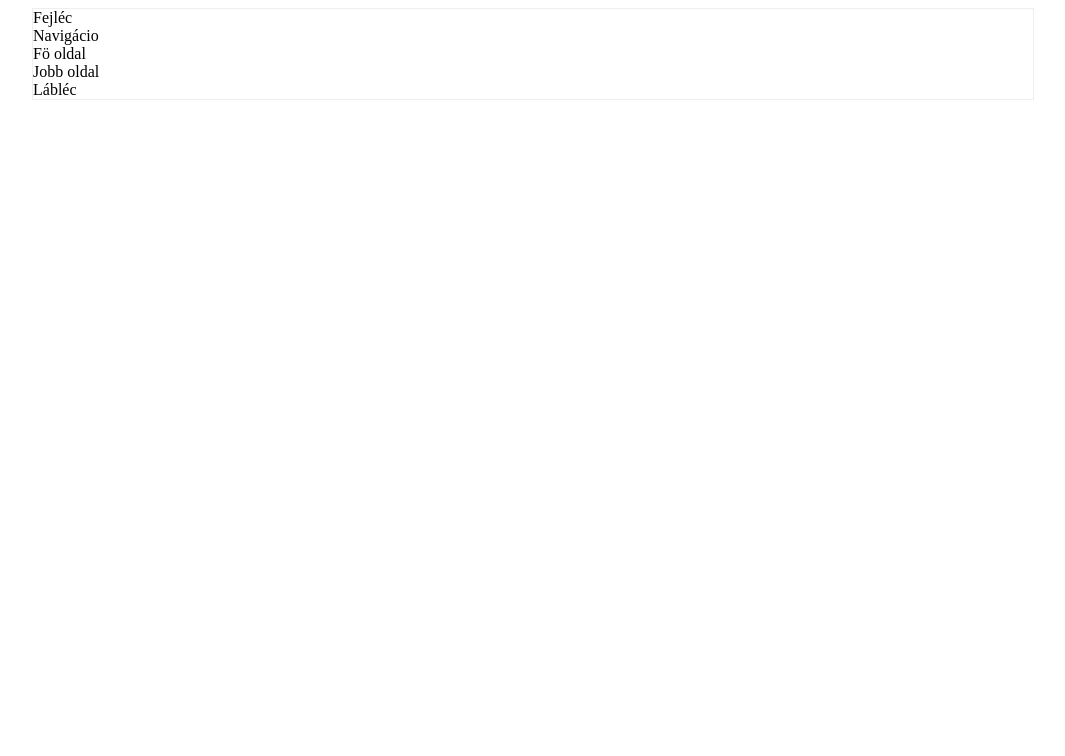
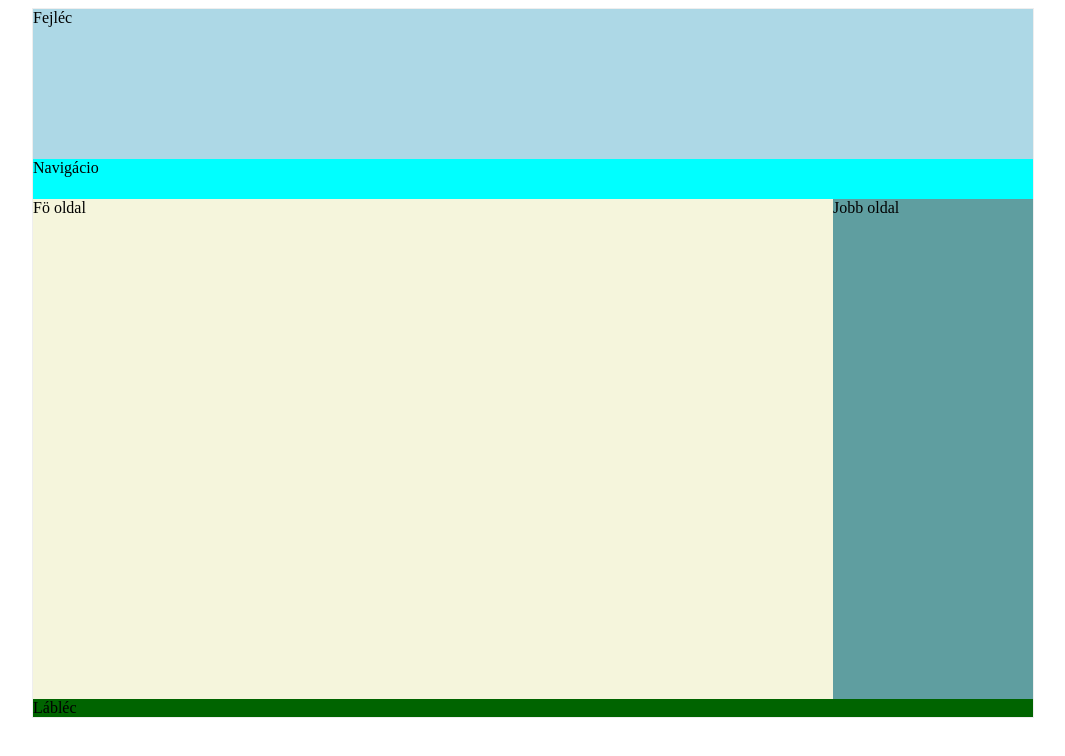
Before and after one commit to OliverDremak/02_layout, a plain HTML site: page index.html in a window 1280 px wide. Shown: the whole page, without its empty margins (107-1172 px from the left). Drawn offline with Linux system fonts and the light colour scheme.

Commit message:
valtozas

```diff
--- a/style.css
+++ b/style.css
@@ -4,3 +4,34 @@
     margin-right: auto;
     border: 1px solid #eee;
 }
+
+#header {
+    background-color: lightblue;
+    width: 100%;
+    height: 150px;
+}
+
+#nav {
+    background-color: aqua;
+    width: 100%;
+    height: 40px;
+}
+#main {
+    float: left;
+    width: 800px;
+    background-color: beige;
+
+}
+#sidebar {
+    float: left;
+    width: 200px;
+    background-color: cadetblue;
+}
+#main, #sidebar {
+    min-height: 500px;
+}
+#footer {
+    clear: both;
+    width: 100%;
+    background-color: darkgreen;
+}
```
